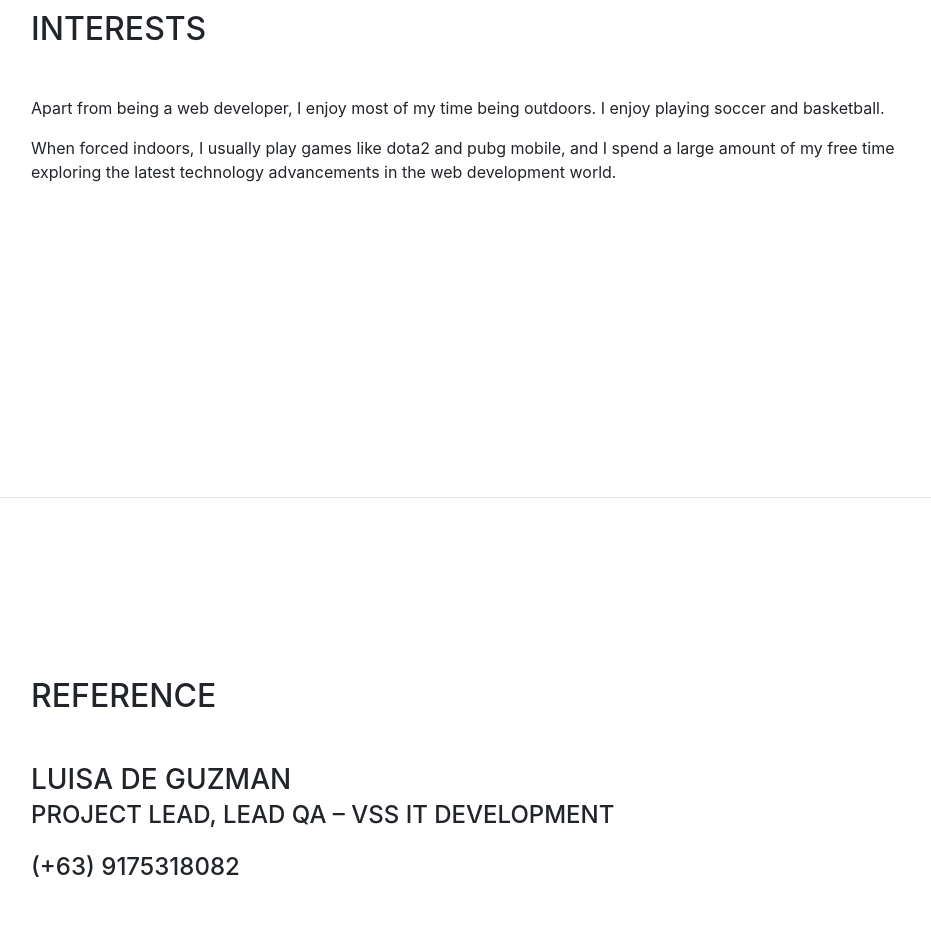
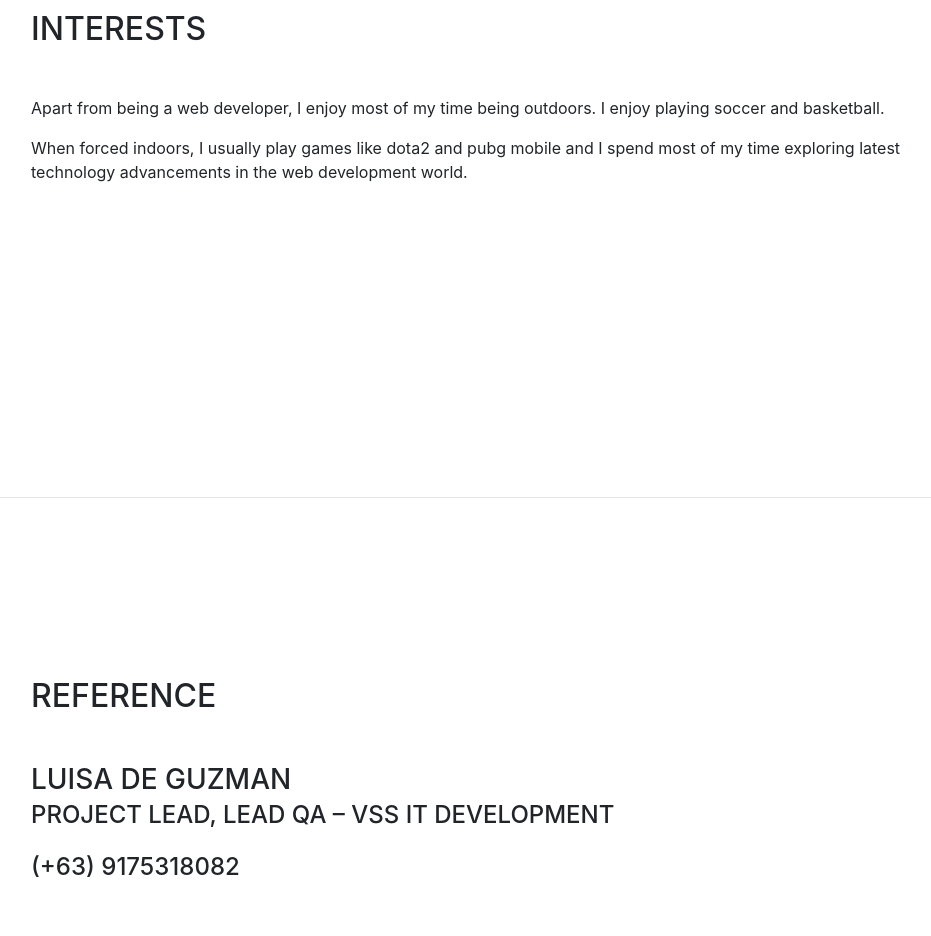
Before and after one commit to jenikamacaso/jenikamacaso.github.io, a website with bundled scripts: page index.html in a window 1280 px wide. Shown: the part 3920-4856 px from the top of the page, without its empty margins (289-1220 px from the left). Built offline with nearby package versions, Linux system fonts and the light colour scheme; a web font is replaced by a local one.

Commit message:
refactored interest

```diff
--- a/index.html
+++ b/index.html
@@ -232,9 +232,8 @@
         <h2 class="mb-5">Interests</h2>
         <p>Apart from being a web developer, I enjoy most of my time being outdoors. I enjoy playing soccer and
           basketball.</p>
-        <p class="mb-0">When forced indoors, I usually play games like dota2 and pubg mobile, and I spend a large
-          amount of my free time exploring the latest technology
-          advancements in the web development world.</p>
+        <p class="mb-0">When forced indoors, I usually play games like dota2 and pubg mobile and I spend most of my
+          time exploring latest technology advancements in the web development world.</p>
       </div>
     </section>
 
```
